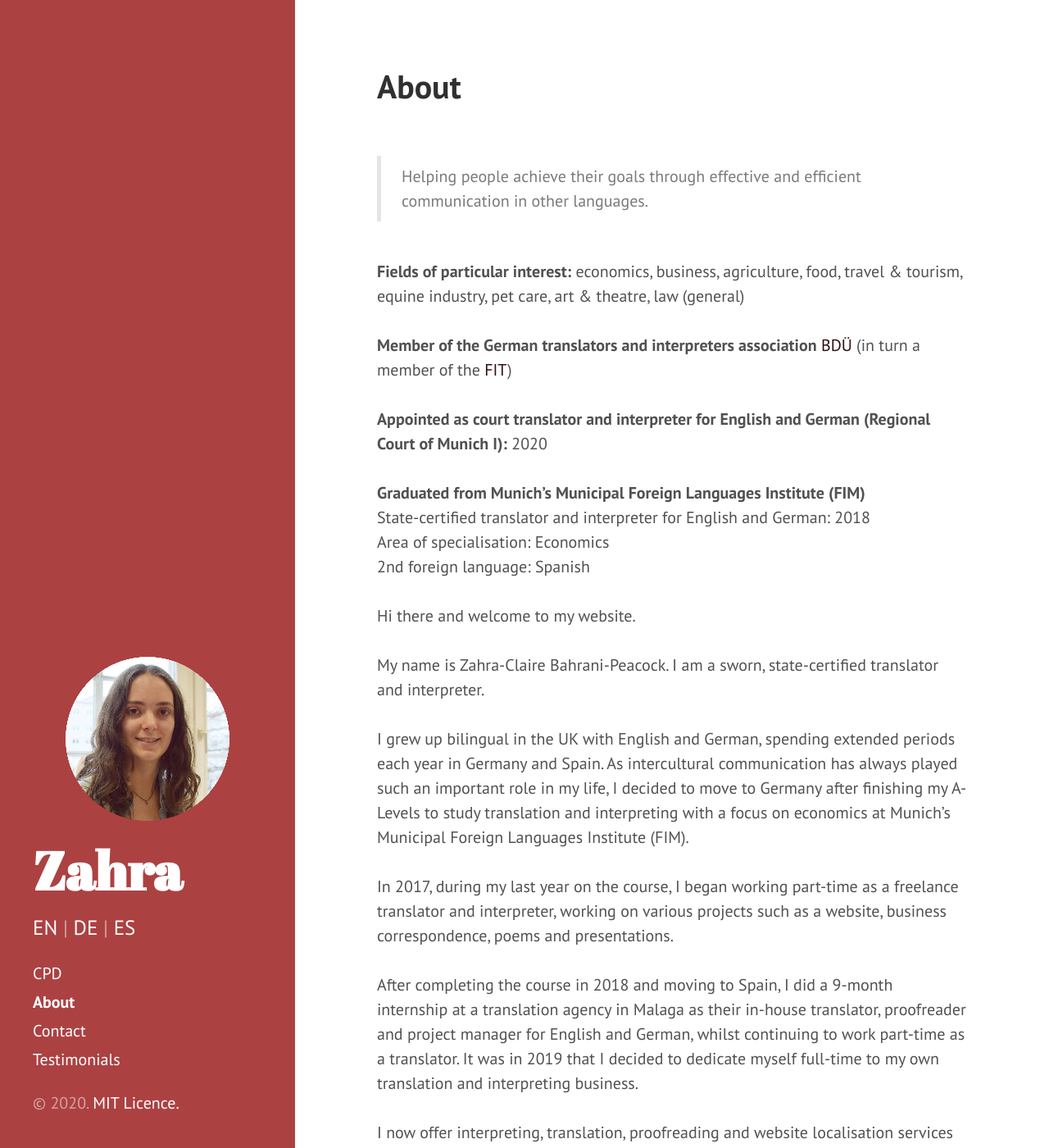
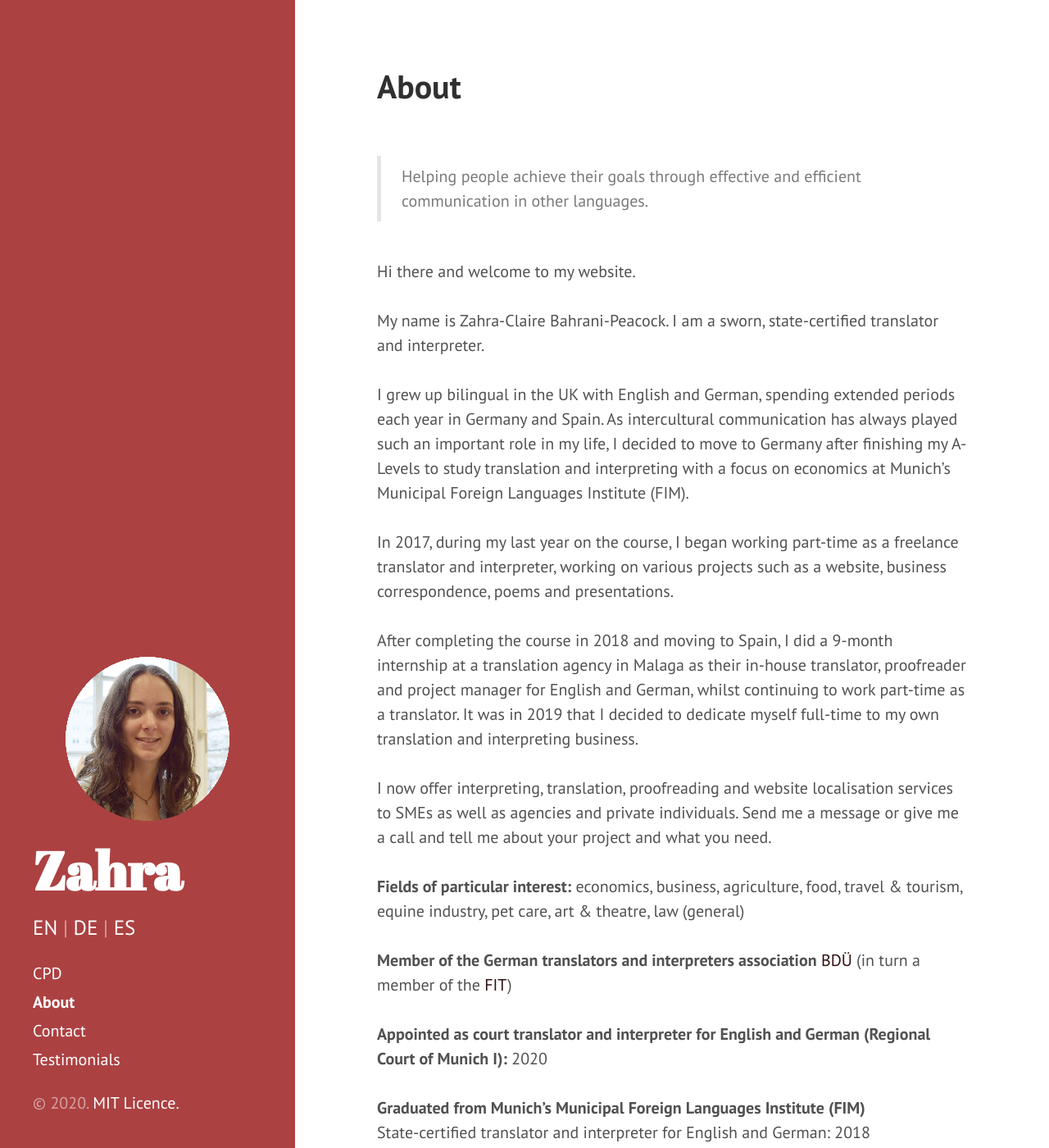
Before and after one commit to Zahra-Claire-Bahrani-Peacock/zahra-claire-bahrani-peacock.github.io, a Jekyll site: the page built from about.md, in a window 1280 px wide and 1400 px high. Shown: the whole window at 82% size. Built offline with Jekyll 4.4.1, drawn with Linux system fonts in a browser that asks for light colours; some of the changed text lies outside the part shown.

Commit message:
Update about.md

```diff
--- a/about.md
+++ b/about.md
@@ -6,17 +6,6 @@ permalink: about
 <br/>
 > Helping people achieve their goals through effective and efficient communication in other languages.
 
-<br/>
-<b>Fields of particular interest:</b> economics, business, agriculture, food, travel & tourism, equine industry, pet care, art & theatre, law (general)
-<br/>
-<b>Member of the German translators and interpreters association</b> <a href="https://bdue.de/der-bdue/" target="_blank">BDÜ</a> (in turn a member of the <a href="https://www.fit-ift.org/" target="_blank">FIT</a>)
-<br/>
-<b>Appointed as court translator and interpreter for English and German (Regional Court of Munich&nbsp;I):</b> 2020
-<br/>
-<b>Graduated from Munich’s Municipal Foreign Languages Institute (FIM)</b>
-State-certified translator and interpreter for English and German: 2018
-Area of specialisation: Economics
-2nd foreign language: Spanish
 <br/>
 Hi there and welcome to my website.
 <br/>
@@ -29,3 +18,14 @@ In 2017, during my last year on the course, I began working part-time as a freel
 After completing the course in 2018 and moving to Spain, I did a 9-month internship at a translation agency in Malaga as their in-house translator, proofreader and project manager for English and German, whilst continuing to work part-time as a translator. It was in 2019 that I decided to dedicate myself full-time to my own translation and interpreting business.
 <br/>
 I now offer interpreting, translation, proofreading and website localisation services to SMEs as well as agencies and private individuals. Send me a message or give me a call and tell me about your project and what you need.
+<br>
+<b>Fields of particular interest:</b> economics, business, agriculture, food, travel & tourism, equine industry, pet care, art & theatre, law (general)
+<br/>
+<b>Member of the German translators and interpreters association</b> <a href="https://bdue.de/en/bdue/" target="_blank">BDÜ</a> (in turn a member of the <a href="https://www.fit-ift.org/" target="_blank">FIT</a>)
+<br/>
+<b>Appointed as court translator and interpreter for English and German (Regional Court of Munich&nbsp;I):</b> 2020
+<br/>
+<b>Graduated from Munich’s Municipal Foreign Languages Institute (FIM)</b>
+State-certified translator and interpreter for English and German: 2018
+Area of specialisation: Economics
+2nd foreign language: Spanish
```
